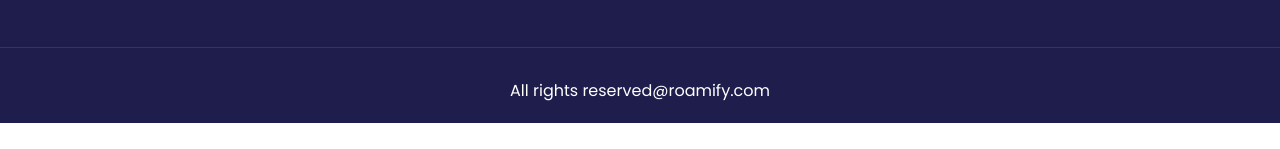
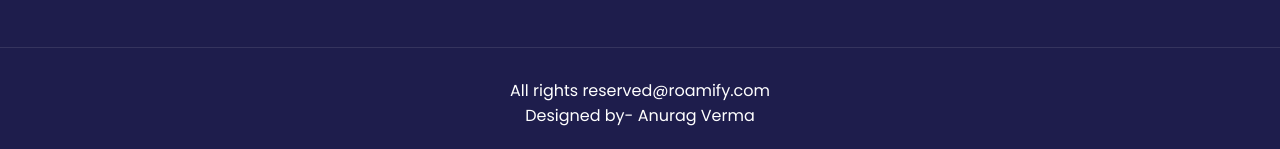
Before and after one commit to AnuragVerma28nov/ROAMIFY, a plain HTML site: page signup.html in a window 1280 px wide. Shown: the part 1091-1240 px from the top of the page. Before the commit the page ends 1214 px from the top, so only its background shows below. Drawn offline with Linux system fonts and the light colour scheme; a script that the page names is missing; a web font is replaced by a local one.

Commit message:
Update signup.html

```diff
--- a/signup.html
+++ b/signup.html
@@ -119,6 +119,8 @@
         </div>
         <div class="footer-copyright">
             <p>All rights reserved@roamify.com</p>
+                        <p>Designed by- Anurag Verma</p>
+
         </div>
     </footer>
 
```
